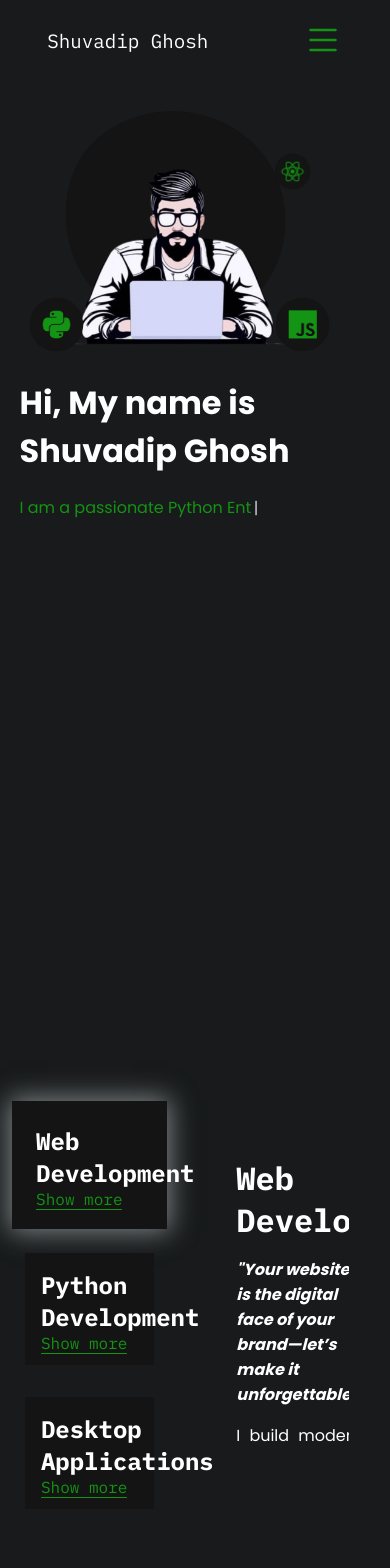
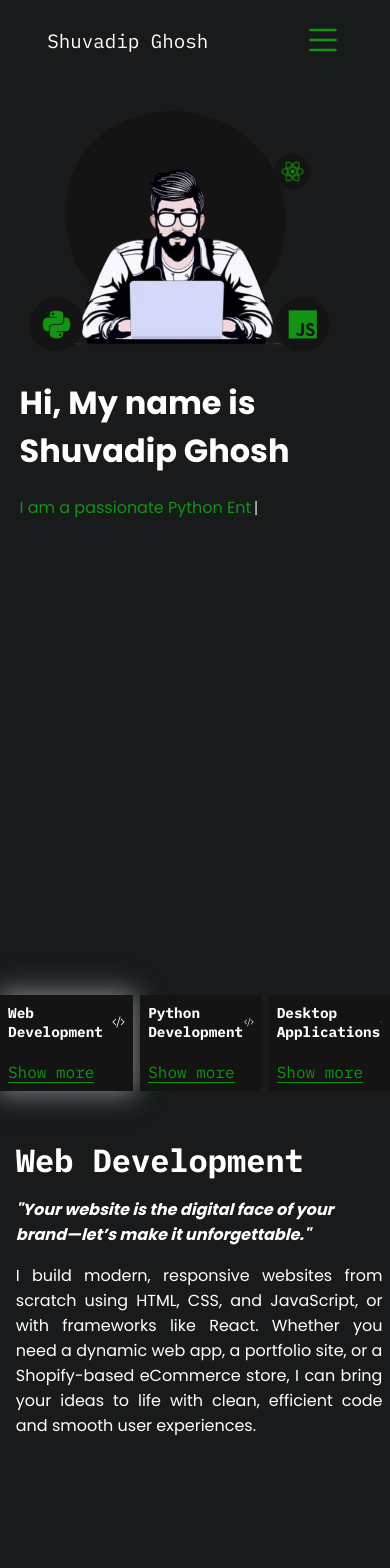
Before and after one commit to Shuvadip-Ghosh/portfolio, a React (Create React App) app in the folder frontend/: page /services in a window 390 px wide. Shown: the top 1568 px of the page. Built offline with nearby package versions, Linux system fonts and the light colour scheme.

Commit message:
responsive for phone done.

```diff
--- a/frontend/src/Desk.css
+++ b/frontend/src/Desk.css
@@ -1,5 +1,6 @@
 @import url("https://fonts.googleapis.com/css2?family=Poppins:wght@400;700&display=swap");
 @import url("https://fonts.googleapis.com/css2?family=IBM+Plex+Mono:ital,wght@0,100;0,200;0,300;0,400;0,500;0,600;0,700;1,100;1,200;1,300;1,400;1,500;1,600;1,700&display=swap");
+
 /* 232323 */
 /* 222526 */
 :root {
@@ -7,28 +8,34 @@
     --secondary-bg-color: #131413;
     --primary-color: #149414;
     --secondary-color: white;
-  }
+}
+
 * {
     margin: 0;
     padding: 0;
     font-family: "IBM Plex Mono", monospace;
 }
+
 *::-webkit-scrollbar {
     display: none;
 }
+
 a {
     color: var(--secondary-color);
     text-decoration: none;
 }
+
 body {
     background-color: var(--primary-bg-color);
     color: var(--secondary-color);
 }
+
 .hi {
     color: var(--primary-color);
     border-bottom: 1px solid var(--primary-color);
     cursor: pointer;
 }
+
 .redirect {
     color: var(--secondary-color);
     border-bottom: 1px solid var(--secondary-color);
@@ -37,7 +44,9 @@ body {
     align-items: center;
     width: fit-content;
 }
-.hi >svg,.redirect >svg{
+
+.hi>svg,
+.redirect>svg {
     margin-left: 0.5rem;
 }
 
@@ -53,42 +62,52 @@ nav {
     align-items: center;
     background-color: var(--primary-bg-color);
 }
-.fold{
+
+.fold {
     display: flex;
     justify-content: center;
     align-items: center;
     background-color: var(--primary-bg-color);
 }
-.resp{
+
+.resp {
     display: none;
 }
+
 nav ul {
     display: flex;
     justify-content: center;
 }
+
 nav ul li {
     list-style: none;
     margin: 0 1rem;
 }
+
 nav ul li a {
     text-decoration: none;
     color: var(--secondary-color);
     font-size: 0.85rem !important;
 }
+
 .active {
     color: var(--primary-color) !important;
 }
+
 nav ul li a:hover {
     font-size: 1.2rem !important;
     color: var(--primary-color) !important;
 }
+
 .left {
     font-size: 1.2rem;
 }
+
 .right ul li a svg {
     margin-right: 0rem;
     vertical-align: middle;
 }
+
 /* navbar */
 
 /* home */
@@ -99,47 +118,56 @@ nav ul li a:hover {
     margin: 0rem 0;
     height: 100vh;
 }
+
 .leftSection {
     width: 25%;
 }
+
 .leftSection h1 {
     font-size: 2rem;
     font-family: "Poppins", sans-serif;
 }
+
 #element {
     color: var(--primary-color);
     font-size: 1rem;
     font-family: "Poppins", sans-serif;
 }
+
 .rightSection {
     width: 30%;
     display: flex;
     justify-content: center;
 }
+
 .dev {
     width: 30%;
     position: absolute;
     top: 10%;
     left: 57.5%;
 }
+
 .PY {
     width: 6%;
     position: absolute;
     top: 52%;
     left: 56%;
 }
+
 .JS {
     width: 6%;
     position: absolute;
     top: 56%;
     left: 85%;
 }
+
 .RE {
     width: 5%;
     position: absolute;
     top: 25%;
     left: 84%;
 }
+
 /* home */
 /* services */
 .services {
@@ -150,12 +178,14 @@ nav ul li a:hover {
     overflow: hidden;
     margin-top: 6rem;
 }
+
 .servicelist {
     width: 25%;
     display: flex;
     flex-direction: column;
     align-items: center;
 }
+
 .servicecard {
     background-color: var(--secondary-bg-color);
     width: 100%;
@@ -167,57 +197,68 @@ nav ul li a:hover {
     justify-content: space-between;
     transition: width 0.5s, padding 0.5s;
 }
+
 .servactcard {
     width: 110%;
     padding: 1.5rem;
     margin-bottom: 0.5rem;
     box-shadow: 0px 0px 25px 3px #7d8487;
 }
+
 .servicehead {
     display: flex;
     justify-content: space-between;
     align-items: center;
 }
-.servicecard > p {
+
+.servicecard>p {
     color: var(--primary-color);
     border-bottom: 1px solid var(--primary-color);
     width: fit-content;
     cursor: pointer;
 }
+
 .servicedet {
     width: 33%;
     display: flex;
-    align-items: center;
-    overflow: hidden;
+    flex-direction: row;
+    overflow-x: auto;
+    scroll-behavior: smooth;
 }
+
 .servicedetcard {
     background-color: var(--primary-bg-color);
-    width: 0%;
+    min-width: 94%;
+    /* Each card takes full width of the container */
     max-height: 18.5rem;
     overflow: hidden;
     opacity: 0;
-    transition: width 1s ease-in-out, opacity 1s ease-in-out;
-    margin-left: 1rem;
+    transition: opacity 0.5s ease-in-out;
+    position: sticky;
+    left: 0.2rem;
 }
+
 .servactdet {
     opacity: 1;
-    width: 100%;
-    overflow: visible;
 }
-.servicedetcard > h1 {
+
+.servicedetcard>h1 {
     margin-bottom: 1rem;
     font-size: 2rem;
 }
-.servicedetcard > h3 {
+
+.servicedetcard>h3 {
     margin-bottom: 1rem;
     font-size: 1rem;
     font-style: italic;
     font-family: "Poppins", sans-serif;
 }
-.servicedetcard > p {
+
+.servicedetcard>p {
     text-align: justify;
     font-family: "Poppins", sans-serif;
 }
+
 /* services */
 
 /* about */
@@ -232,34 +273,41 @@ nav ul li a:hover {
     border-radius: 2rem;
     padding: 3rem;
 }
-.abt-left{
+
+.abt-left {
     width: 30%;
 }
-.abt-right{
+
+.abt-right {
     width: 45%;
     display: flex;
     flex-direction: column;
     justify-content: space-around;
 }
-.abt-text>h1{
+
+.abt-text>h1 {
     font-size: 2rem;
     margin-bottom: 1rem;
 }
-.abt-text >p{
+
+.abt-text>p {
     text-align: justify;
     font-family: "Poppins", sans-serif;
 }
-.techstacks{
+
+.techstacks {
     width: 100%;
     display: flex;
     flex-wrap: wrap;
     justify-content: space-between;
 }
-.techstacks>h1{
+
+.techstacks>h1 {
     width: 100%;
     margin-top: 2rem;
 }
-.techcard{
+
+.techcard {
     width: 6rem;
     height: 6rem;
     background-color: var(--primary-bg-color);
@@ -270,13 +318,16 @@ nav ul li a:hover {
     align-items: center;
     margin-top: 1rem;
 }
-.techcard > svg{
+
+.techcard>svg {
     width: 75%;
     margin-bottom: 0.5rem;
 }
-.techcard> p {
+
+.techcard>p {
     font-family: "Poppins", sans-serif;
 }
+
 /* about */
 
 /* builds */
@@ -285,34 +336,45 @@ nav ul li a:hover {
     margin-top: 6rem;
     width: 80%;
 }
-.buildcardcont,.techtags{
+
+.buildcardcont,
+.techtags {
     display: flex;
     justify-content: space-between;
     flex-wrap: wrap;
 }
-.buildhead{
-    width: 100%!important;
+
+.buildhead {
+    width: 100% !important;
     margin-bottom: 2rem;
+    position: sticky;
+    top: 6rem;
 }
-.buildcard{
+
+.buildcard {
     width: 18rem;
     overflow: hidden;
     padding: 1rem;
     border-radius: 0.8rem;
     background-color: var(--secondary-bg-color);
+    position: sticky;
+    top: 10rem;
 }
-.buildcard >img{
+
+.buildcard>img {
     width: 18rem;
     border-radius: 0.8rem;
 }
-.buildcard> p{
+
+.buildcard>p {
     text-align: justify;
-    font-family: "Poppins",sans-serif;
+    font-family: "Poppins", sans-serif;
     font-size: 0.8rem;
     opacity: 0.5;
     padding-top: 0.7rem;
 }
-.techtag{
+
+.techtag {
     font-size: 0.7rem;
     background-color: var(--primary-bg-color);
     width: fit-content;
@@ -321,6 +383,7 @@ nav ul li a:hover {
     margin: 0.5rem 0;
     border-radius: 0.5rem;
 }
+
 /* builds */
 
 /* contact */
@@ -334,44 +397,53 @@ nav ul li a:hover {
     align-items: center;
     border-radius: 2rem;
 }
+
 .left-contact {
     width: 30%;
 }
-.left-contact > h1 {
+
+.left-contact>h1 {
     font-size: 2rem;
     margin-bottom: 1rem;
 }
+
 .contact-form {
     width: 45%;
     border-radius: 2rem;
     display: flex;
     flex-direction: column;
 }
+
 .ne {
     display: flex;
     justify-content: space-between;
     margin-bottom: 2rem;
 }
+
 .name,
 .email {
     display: flex;
     flex-direction: column;
     width: 45%;
 }
-.name > svg {
+
+.name>svg {
     position: absolute;
     top: 37.3%;
     left: 51.5%;
     left: 50%;
 }
-.email > svg {
+
+.email>svg {
     position: absolute;
     top: 37.3%;
     left: 67.5%;
 }
+
 #message {
     padding: 1rem;
 }
+
 input,
 textarea {
     border: 3px solid var(--secondary-color);
@@ -384,12 +456,14 @@ textarea {
     padding-right: 1rem;
     outline: none;
 }
-.formbtm{
+
+.formbtm {
     display: flex;
     justify-content: space-between;
     align-items: center;
     margin-top: 2rem;
 }
+
 .snd-msg {
     width: 40%;
     height: 4rem;
@@ -399,53 +473,68 @@ textarea {
     border-radius: 0.8rem;
     font-size: 1.08rem;
 }
+
 .snd-msg:hover {
     background-color: var(--secondary-color);
     color: black;
 }
-.response{
+
+.response {
     width: 60%;
     text-align: center;
 }
+
 /* contact */
 
 /* footer */
-.footer{
+.footer {
     padding: 4rem 0;
     background-color: var(--secondary-bg-color);
     width: 100%;
 }
-.footer-top,.footer-btm {
+
+.footer-top,
+.footer-btm {
     display: flex;
     justify-content: space-around;
 }
-.footertxt,.footerbtmleft {
+
+.footertxt,
+.footerbtmleft {
     width: 30%;
     display: flex;
     flex-direction: column;
     justify-content: space-between;
 }
-.footertxt > div > h1 {
+
+.footertxt>div>h1 {
     margin-bottom: 2rem !important;
 }
-.footernav,.footerbtmright {
+
+.footernav,
+.footerbtmright {
     width: 10%;
     display: flex;
     flex-direction: column;
     justify-content: space-between;
 }
-.footernav > ul {
+
+.footernav>ul {
     margin-bottom: 1rem;
 }
-.footernav > ul > li {
+
+.footernav>ul>li {
     list-style: none;
     margin: 1rem 0rem;
 }
+
 .footerbtmright ul {
     display: flex;
 }
+
 .footerbtmright ul li {
     list-style: none;
     margin-right: 2rem;
 }
+
 /* footer */
--- a/frontend/src/Mob.css
+++ b/frontend/src/Mob.css
@@ -14,78 +14,160 @@
 	*::-webkit-scrollbar {
 		display: none;
 	}
+
 	/* header */
-	.fold{
+	.fold {
 		display: none;
 		width: 100%;
 		position: inherit;
 		top: 5rem;
 	}
-	nav ul{
+
+	nav ul {
 		flex-direction: column;
 		width: max-content;
 	}
+
 	nav ul li {
 		font-size: 1rem;
 		text-align: center;
 		margin-bottom: 0.5rem;
 	}
-	.mid,.right{
+
+	.mid,
+	.right {
 		margin-bottom: 1.5rem;
 		display: flex;
 		justify-content: center;
 	}
-	.mid > ul {
+
+	.mid>ul {
 		width: 100%;
 	}
-	.right >ul{
+
+	.right>ul {
 		flex-direction: row;
 	}
-	.resp{
+
+	.resp {
 		z-index: 6;
 		display: block;
 	}
+
 	/* header */
 
 	/* home */
-	.home{
+	.home {
 		flex-direction: column;
 		width: 100%;
 		margin-top: 7rem;
 		justify-content: center;
 		height: 80vh;
 	}
-	.leftSection{
+
+	.leftSection {
 		width: 90%;
 	}
-	#element{
+
+	#element {
 		font-size: 1rem;
 	}
-	.dev{
+
+	.dev {
 		width: 70%;
 		left: 10%;
 	}
-	.PY{
+
+	.PY {
 		width: 15%;
 		top: 35%;
 		left: 7%;
 	}
-	.JS{
+
+	.JS {
 		width: 15%;
 		top: 35%;
 		left: 70%;
 	}
-	.RE{
+
+	.RE {
 		width: 10%;
 		top: 18%;
 		left: 70%;
 	}
+
 	/* home */
 
+	/* services */
+	.services {
+		display: block;
+	}
+
+	.servicelist {
+		width: 100%;
+		display: flex;
+		flex-direction: row;
+		justify-content: space-between;
+		align-items: center;
+		margin-top: 6rem;
+	}
+
+	.servicecard {
+		width: 27%;
+		overflow: hidden;
+		padding: 0.5rem;
+		/* box-shadow: none; */
+	}
+
+	.servactcard {
+		width: 30%;
+		padding: 0.5rem;
+		margin-bottom: 1rem;
+	}
+
+	.servicehead {
+		font-size: 0.6rem;
+	}
+
+	.servicehead>p {
+		font-size: 0.4rem;
+	}
+
+	.servicedet {
+		width: 100%;
+		margin-top: 2rem;
+	}
+
+	.servicedetcard {
+		padding: 0 0.8rem;
+	}
+
+	/* services */
+
+	/* about */
+	.about{
+		display: block;
+		min-height: 150vh;
+		width: 70vw;
+		padding: 3rem;
+	}
+	.abt-left{
+		width: 100%;
+	}
+	.abt-right{
+		width: 100%;
+	}
+	.techcard{
+		position: sticky;
+		top: 6rem;
+	}
+	/* about */
+
 	/* builds */
-	.buildcard{
+	.buildcard {
 		margin-bottom: 2rem;
 	}
+
 	/* builds */
 
 	/* contact */
@@ -95,81 +177,101 @@
 		display: block;
 		padding: 2rem;
 	}
-	.left-contact{
+
+	.left-contact {
 		width: fit-content;
 	}
-	.contact-form{
+
+	.contact-form {
 		width: 100%;
 		margin-top: 1rem;
 	}
-	.name,.email{
+
+	.name,
+	.email {
 		width: 100%;
 		margin-top: 1rem;
 	}
-	.name > svg {
+
+	.name>svg {
 		position: relative;
 		top: 3.2rem;
 		left: 4%;
 	}
-	.email > svg {
+
+	.email>svg {
 		position: relative;
-		top:3.1rem;
+		top: 3.1rem;
 		left: 4%;
 	}
-	.ne{
+
+	.ne {
 		display: block;
 	}
-	.snd-msg{
+
+	.snd-msg {
 		width: 50%;
 	}
-	.formbtm{
+
+	.formbtm {
 		display: flex;
 		justify-content: space-around;
 		align-items: center;
 	}
-	.response{
+
+	.response {
 		width: 50%;
 		text-align: center;
 	}
+
 	/* contact */
 
 	/* footer */
-	.footer{
+	.footer {
 		width: 100%;
 	}
-	.footer-top{
+
+	.footer-top {
 		width: 100%;
 		display: block;
 	}
-	.footertxt{
+
+	.footertxt {
 		width: fit-content;
 		font-size: 0.8rem;
 		margin: 0 1rem;
 	}
-	.footernav{
+
+	.footernav {
 		width: fit-content;
 		margin: 2rem auto;
 	}
-	.footer-btm{
+
+	.footer-btm {
 		width: 100%;
 		display: flex;
 		flex-direction: column-reverse;
 		justify-content: center;
 	}
-	.footerbtmleft{
+
+	.footerbtmleft {
 		width: 60%;
 		text-align: center;
 		margin: 0 auto;
 		margin-top: 1rem;
 	}
-	.footerbtmright{
+
+	.footerbtmright {
 		width: 100%;
 	}
-	.footerbtmright > ul{
+
+	.footerbtmright>ul {
 		margin: auto;
 	}
+
 	.footerbtmright ul li {
 		margin: 0 2rem;
 	}
+
 	/* footer */
 }
--- a/frontend/src/components/services.js
+++ b/frontend/src/components/services.js
@@ -1,69 +1,61 @@
-import React,{ useState } from 'react';
+import React,{ useState, useRef } from 'react';
 
 export default function Services() {
-  const el = React.useRef(null);
+  const el = useRef(null);
   React.useEffect(() => {
     el.current.scrollIntoView({ behavior: 'smooth' })
   });
-  const [active, setactive] = useState(["servactcard","",""]);
 
-  const changeactive = (v) => {
-    setactive(v);
-  };
 
-  const [actived, setactived] = useState(["servactdet","",""]);
-
-  const changeactived = (v) => {
-    setactived(v);
-  };
+  const [activeIndex, setActiveIndex] = useState(0);
+  const cardRefs = [useRef(null),useRef(null),useRef(null)]
+  const services = [
+    {
+      title: 'Web Development',
+      icon: 'bi-brilliance',
+      description: `"Your website is the digital face of your brand—let’s make it unforgettable."`,
+      details: `I build modern, responsive websites from scratch using HTML, CSS, and JavaScript, or with frameworks like React. Whether you need a dynamic web app, a portfolio site, or a Shopify-based eCommerce store, I can bring your ideas to life with clean, efficient code and smooth user experiences.`
+    },
+    {
+      title: 'Python Development',
+      icon: 'bi-code-slash',
+      description: `"Automate the boring, optimize the essential—power your ideas with Python."`,
+      details: `I develop Python-based applications, including automation scripts, backend services, data processing tools, and AI integrations. Whether it’s a custom API with Flask, a web scraper, or a specialized script for your workflow, I can craft scalable and efficient Python solutions tailored to your needs.`
+    },
+    {
+      title: 'Desktop Applications',
+      icon: 'bi-display',
+      description: `"Seamless, powerful, and cross-platform—your ideas, running anywhere."`,
+      details: `Need a cross-platform desktop app? I create lightweight yet powerful applications using Electron.js, ensuring smooth performance across Windows, macOS, and Linux. Whether it's a productivity tool, a data manager, or a media player, I can build a robust app with a sleek UI.`
+    }
+  ];
 
   return (
     <section className='services' ref={el}>
         <div className='servicelist'>
-            <div className={"servicecard "+ active[0]}>
-              <div className='servicehead'><h1>Web Development</h1>
-              <svg xmlns="http://www.w3.org/2000/svg" width="16" height="16" fill="currentColor" class="bi bi-brilliance" viewBox="0 0 16 16">
-                <path d="M8 16A8 8 0 1 1 8 0a8 8 0 0 1 0 16M1 8a7 7 0 0 0 7 7 3.5 3.5 0 1 0 0-7 3.5 3.5 0 1 1 0-7 7 7 0 0 0-7 7"/>
+        {services.map((service, index) => (
+          <div
+            id={`b-${index}`}
+            className={`servicecard ${activeIndex === index ? 'servactcard' : ''}`}
+          >
+            <div className='servicehead'>
+              <h1>{service.title}</h1>
+              <svg xmlns="http://www.w3.org/2000/svg" width="16" height="16" fill="currentColor" className={`bi ${service.icon}`} viewBox="0 0 16 16">
+                <path d="M10.478 1.647a.5.5 0 1 0-.956-.294l-4 13a.5.5 0 0 0 .956.294zM4.854 4.146a.5.5 0 0 1 0 .708L1.707 8l3.147 3.146a.5.5 0 0 1-.708.708l-3.5-3.5a.5.5 0 0 1 0-.708l3.5-3.5a.5.5 0 0 1 .708 0m6.292 0a.5.5 0 0 0 0 .708L14.293 8l-3.147 3.146a.5.5 0 0 0 .708.708l3.5-3.5a.5.5 0 0 0 0-.708l-3.5-3.5a.5.5 0 0 0-.708 0" />
               </svg>
-              </div>
-              <p onClick={() => {changeactive(["servactcard","",""]);changeactived(["servactdet","",""])}}>Show more</p>
             </div>
-            <div className={"servicecard "+ active[1]}>
-              <div className='servicehead'><h1>Python Development</h1>
-              <svg xmlns="http://www.w3.org/2000/svg" width="16" height="16" fill="currentColor" class="bi bi-code-slash" viewBox="0 0 16 16">
-                <path d="M10.478 1.647a.5.5 0 1 0-.956-.294l-4 13a.5.5 0 0 0 .956.294zM4.854 4.146a.5.5 0 0 1 0 .708L1.707 8l3.147 3.146a.5.5 0 0 1-.708.708l-3.5-3.5a.5.5 0 0 1 0-.708l3.5-3.5a.5.5 0 0 1 .708 0m6.292 0a.5.5 0 0 0 0 .708L14.293 8l-3.147 3.146a.5.5 0 0 0 .708.708l3.5-3.5a.5.5 0 0 0 0-.708l-3.5-3.5a.5.5 0 0 0-.708 0"/>
-              </svg>
-              </div>
-              <p onClick={() => {changeactive(["","servactcard",""]);changeactived(["","servactdet",""])}}>Show more</p>
-            </div>
-            <div className={"servicecard "+ active[2]}>
-              <div className='servicehead'>
-                <h1>Desktop Applications</h1>
-                <svg xmlns="http://www.w3.org/2000/svg" width="16" height="16" fill="currentColor" class="bi bi-display" viewBox="0 0 16 16">
-                  <path d="M0 4s0-2 2-2h12s2 0 2 2v6s0 2-2 2h-4q0 1 .25 1.5H11a.5.5 0 0 1 0 1H5a.5.5 0 0 1 0-1h.75Q6 13 6 12H2s-2 0-2-2zm1.398-.855a.76.76 0 0 0-.254.302A1.5 1.5 0 0 0 1 4.01V10c0 .325.078.502.145.602q.105.156.302.254a1.5 1.5 0 0 0 .538.143L2.01 11H14c.325 0 .502-.078.602-.145a.76.76 0 0 0 .254-.302 1.5 1.5 0 0 0 .143-.538L15 9.99V4c0-.325-.078-.502-.145-.602a.76.76 0 0 0-.302-.254A1.5 1.5 0 0 0 13.99 3H2c-.325 0-.502.078-.602.145"/>
-                </svg>
-              </div>
-              <p onClick={() => {changeactive(["","","servactcard"]);changeactived(["","","servactdet"])}}>Show more</p>
-            </div>
+            <p onClick={() => {setActiveIndex(index); cardRefs[index].current.scrollIntoView({ behavior: 'smooth',block: "center" })}}>Show more</p>
+          </div>
+        ))}
         </div>
         <div className='servicedet'>
-          <div className={"servicedetcard "+ actived[0]}>
-            <h1>Web Development</h1>
-            <h3>"Your website is the digital face of your brand—let’s make it unforgettable."</h3>
-            <p>I build modern, responsive websites from scratch using HTML, CSS, and JavaScript, or with frameworks like React. Whether you need a dynamic web app, a portfolio site, or a Shopify-based eCommerce store, I can bring your ideas to life with clean, efficient code and smooth user experiences.</p>
+        {services.map((service, index) => (
+          <div id={`b-${index}`} ref={cardRefs[index]} className={`servicedetcard ${activeIndex === index ? 'servactdet' : ''}`}>
+            <h1>{service.title}</h1>
+            <h3>{service.description}</h3>
+            <p>{service.details}</p>
           </div>
-
-          <div className={"servicedetcard "+ actived[1]}>
-            <h1>Python Development</h1>
-            <h3>"Automate the boring, optimize the essential—power your ideas with Python."</h3>
-            <p>I develop Python-based applications, including automation scripts, backend services, data processing tools, and AI integrations. Whether it’s a custom API with Flask, a web scraper, or a specialized script for your workflow, I can craft scalable and efficient Python solutions tailored to your needs.</p>
-          </div>
-
-          <div className={"servicedetcard "+ actived[2]}>
-            <h1>Desktop Applications</h1>
-            <h3>"Seamless, powerful, and cross-platform—your ideas, running anywhere."</h3>
-            <p>Need a cross-platform desktop app? I create lightweight yet powerful applications using Electron.js, ensuring smooth performance across Windows, macOS, and Linux. Whether it's a productivity tool, a data manager, or a media player, I can build a robust app with a sleek UI.</p>
-          </div>
+        ))}
         </div>
     </section>
   )
```
